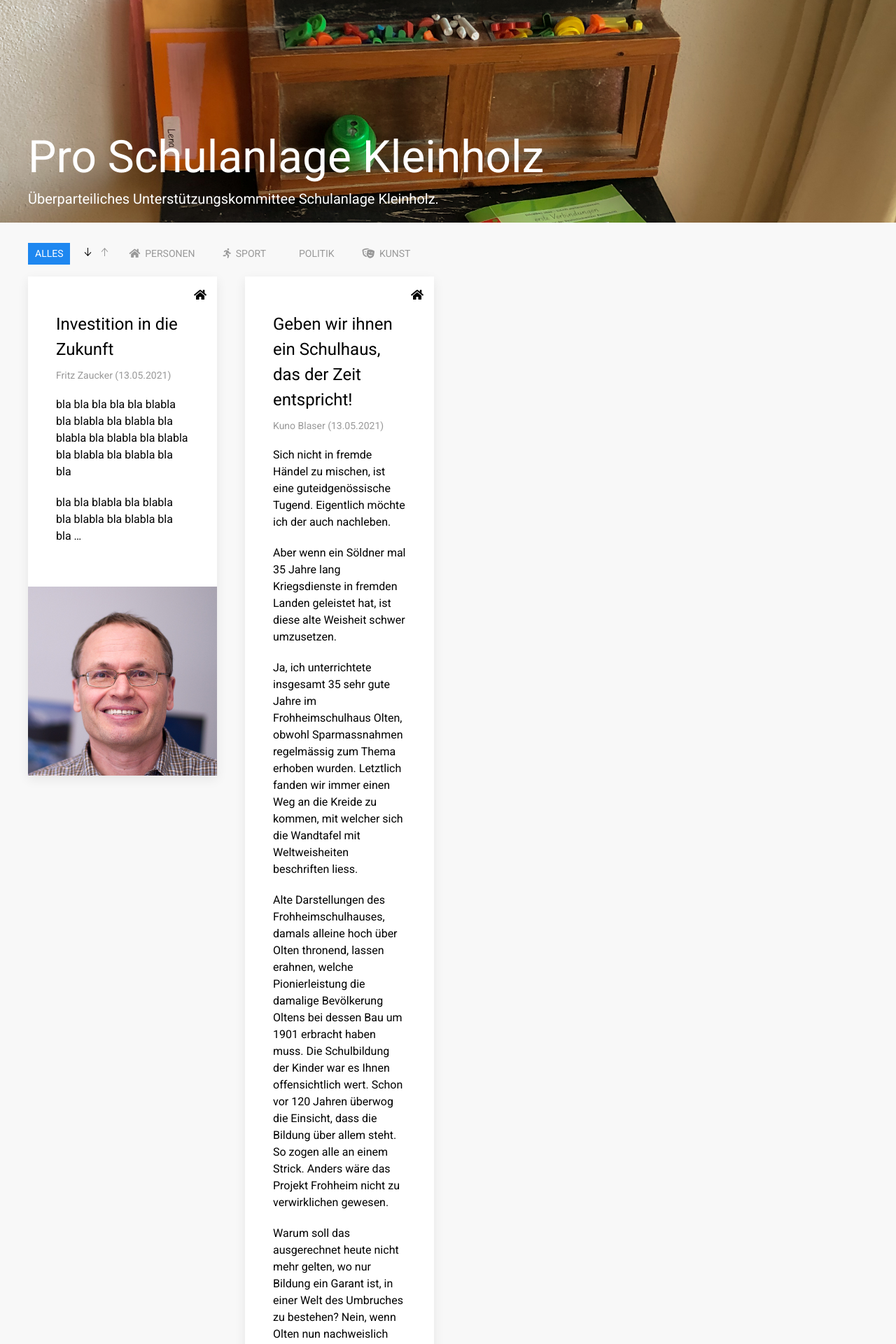
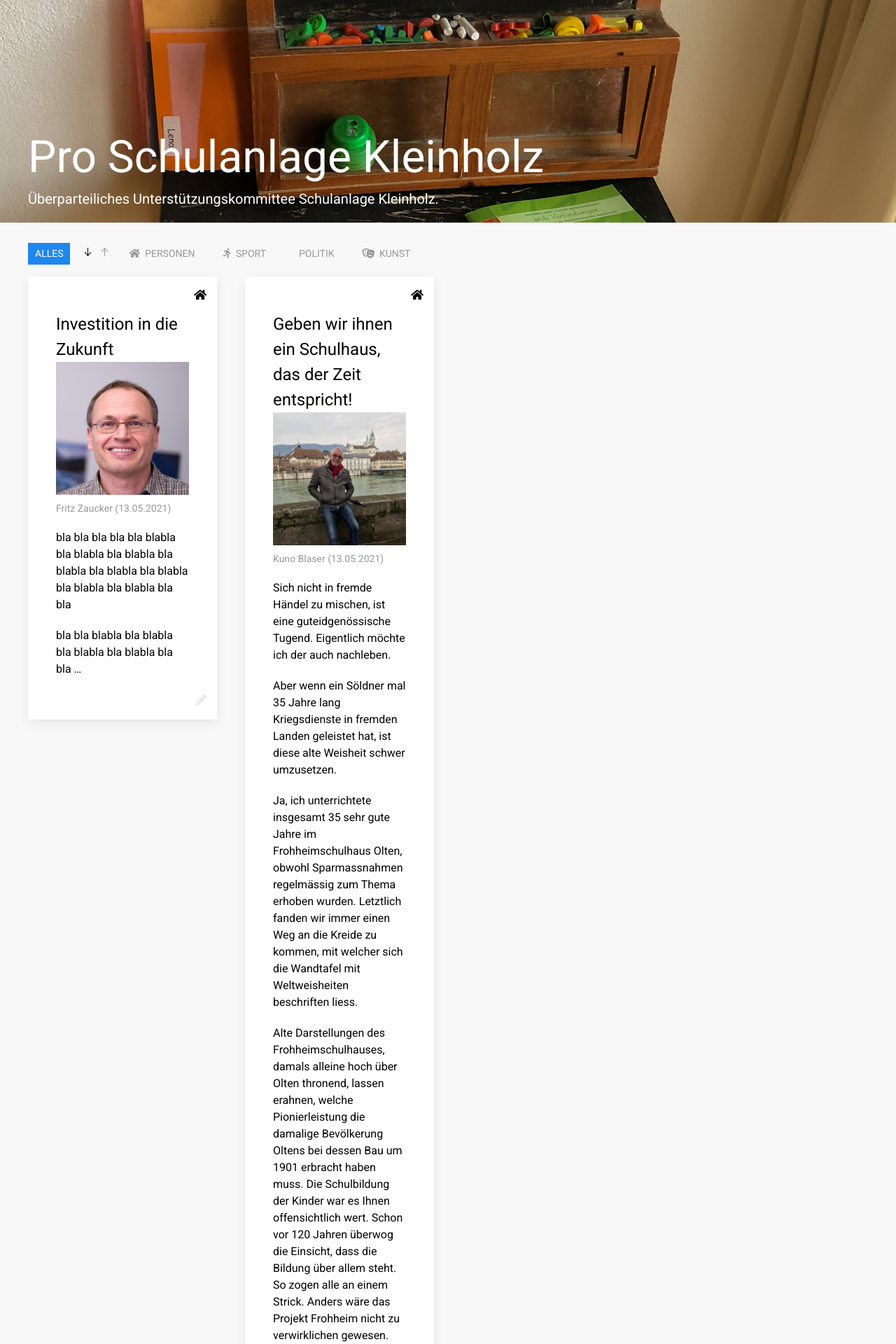
Before and after one commit to olten-jetzt/einstehen-f-r-olten, a Jekyll site: the page built from index.html, in a window 1280 px wide. Shown: the top 1920 px of the page at 70% size. Built offline with Jekyll 4.4.1, drawn with Linux system fonts in a browser that asks for light colours; nearby versions of some CDN libraries.

Commit message:
Move picture

```diff
--- a/index.html
+++ b/index.html
@@ -44,6 +44,11 @@ layout: mosaic
           <a href="{{ link.url }}" class="uk-link-reset" target="_blank">
             <div class="uk-card-body">
               <div class="uk-text-large uk-margin-small-top">{{ link.titel }}</div>
+              {% if link.bild %}
+              <div class="uk-card-media-bottom">
+                <img data-src="{{"/assets/bg/" | append: file | append: ".jpeg" | relative_url }}" alt="" uk-img/>
+              </div>
+              {% endif %}
               <div class="uk-text-meta uk-margin-small-top  uk-margin-bottom">{{ link.name }} ({{ link.datum | date: "%d.%m.%Y" }})</div>
               <div>{{ link.text | markdownify }}</div>
             </div>
@@ -52,11 +57,6 @@ layout: mosaic
               &nbsp;<i class="{{ site.data.tags[tag].icon }}"></i>
               {% endfor %}
             </div>
-            {% if link.bild %}
-            <div class="uk-card-media-bottom">
-              <img data-src="{{"/assets/bg/" | append: file | append: ".jpeg" | relative_url }}" alt="" uk-img/>
-            </div>
-            {% endif %}
           </a>
           <div class="uk-position-bottom-right uk-padding-small">
             <a style="color: rgba(128,128,128,0.2)"
```
